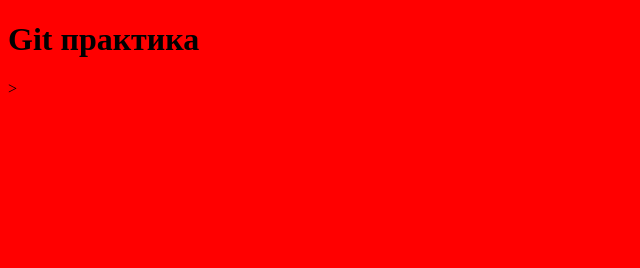
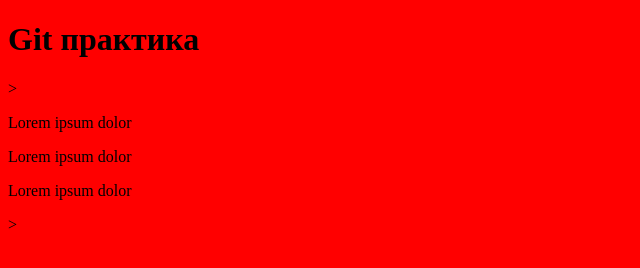
Before and after one commit to KamaltdinovSergey/first_repository, a plain HTML site: page index.html in a window 1280 px wide. Shown: the whole page, without its empty margins (0-640 px from the left). Drawn offline with Linux system fonts and the light colour scheme.

Commit message:
Add section with 3x paragraphs to main page

```diff
--- a/index.html
+++ b/index.html
@@ -12,5 +12,10 @@
 </head>
 <body>
 <h1>Git практика</h1>>
+<section>
+    <p>Lorem ipsum dolor</p>
+    <p>Lorem ipsum dolor</p>
+    <p>Lorem ipsum dolor</p>
+</section>>
 </body>
 </html>
```
